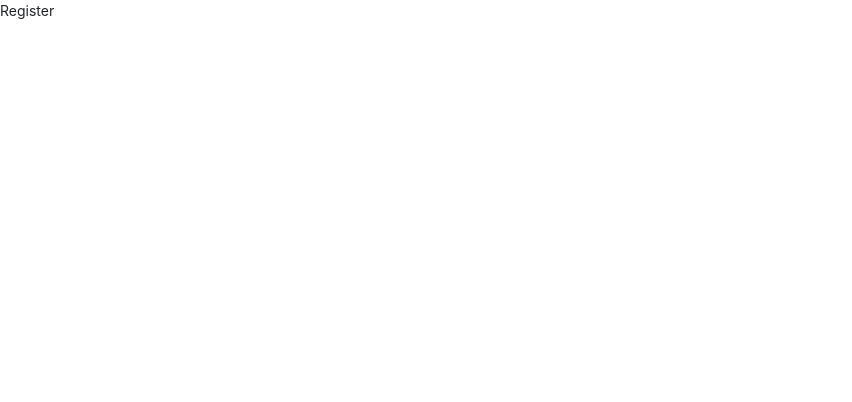
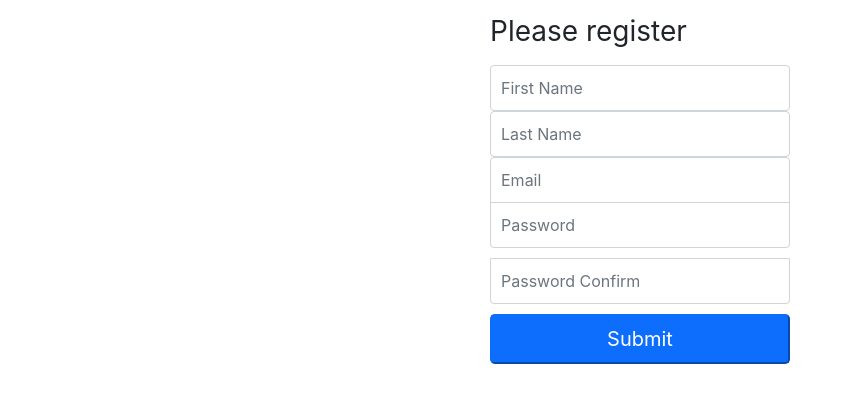
Before and after one commit to rondon23/go-admin, a React (Create React App) app in the folder frontend/react-admin/: page /register in a window 1280 px wide. Shown: the top 402 px of the page, without its empty margins (0-852 px from the left). Built offline with nearby package versions, Linux system fonts and the light colour scheme.

Commit message:
creating login in frontend

```diff
--- a/frontend/react-admin/package.json
+++ b/frontend/react-admin/package.json
@@ -6,11 +6,13 @@
     "@testing-library/jest-dom": "^5.16.5",
     "@testing-library/react": "^13.4.0",
     "@testing-library/user-event": "^13.5.0",
+    "@types/axios": "^0.14.0",
     "@types/jest": "^27.5.2",
     "@types/node": "^16.18.3",
     "@types/react": "^18.0.25",
     "@types/react-dom": "^18.0.9",
     "@types/react-router-dom": "^5.3.3",
+    "axios": "^1.2.0",
     "react": "^18.2.0",
     "react-dom": "^18.2.0",
     "react-router-dom": "^6.4.3",
--- a/frontend/react-admin/src/App.tsx
+++ b/frontend/react-admin/src/App.tsx
@@ -7,6 +7,7 @@
 import { BrowserRouter, Route, Routes } from 'react-router-dom';
 import Users from './pages/Users';
 import Register from './pages/Register';
+import Login from './pages/Login';
 
 function App() {
   return (
@@ -16,6 +17,7 @@
           <Route path={'/'} element={<Dashboard />} />
           <Route path={'/users'} element={<Users />} />
           <Route path={'/register'} element={<Register />} />
+          <Route path={'/login'} element={<Login />} />
         </Routes>
       </BrowserRouter>
     </div>
--- /dev/null
+++ b/frontend/react-admin/src/Login.css
@@ -0,0 +1,30 @@
+.form-signin {
+    width: 100%;
+    max-width: 330px;
+    padding: 15px;
+    margin: auto;
+}
+
+.form-signin .checkbox {
+    font-weight: 400;
+}
+
+.form-signin .form-control {
+    position: relative;
+    box-sizing: border-box;
+    height: auto;
+    padding: 10px;
+    font-size: 16px;
+}
+
+.form-signin input[type="email"]{
+    margin-bottom: -1px;
+    border-bottom-right-radius: 0;
+    border-bottom-left-radius: 0;
+}
+
+.form-signin input[type="password"]{
+    margin-bottom: 10px;
+    border-top-left-radius: 0;
+    border-top-right-radius: 0;
+}
--- /dev/null
+++ b/frontend/react-admin/src/pages/Login.tsx
@@ -0,0 +1,11 @@
+import React from "react";
+
+const Login = () => {
+    return (
+        <div>
+            Login
+        </div>
+    );
+};
+
+export default Login;
--- a/frontend/react-admin/src/pages/Register.tsx
+++ b/frontend/react-admin/src/pages/Register.tsx
@@ -1,11 +1,69 @@
-import React, { Component } from 'react'
+import React, { Component, SyntheticEvent } from 'react'
+import '../Login.css'
+import axios from 'axios';
+import { Navigate } from 'react-router-dom';
 
 class Register extends Component {
+    first_name = '';
+    last_name = '';
+    email = '';
+    password = '';
+    password_confirm = '';
+    state = {
+        redirect: false
+    }
+
+    submit = async (e: SyntheticEvent) => {
+        e.preventDefault();
+
+        await axios.post('http://localhost:8000/api/register', {
+            first_name: this.first_name,
+            last_name: this.last_name,
+            email: this.email,
+            password: this.password,
+            password_confirm: this.password_confirm
+        }).then(res => {
+            console.log(res)
+        });
+
+        this.setState({
+            redirect: true
+        })
+    }
+
     render() {
+        if (this.state.redirect) {
+            return <Navigate to={'/login'} />
+        }
+
         return (
-            <div>
-                Register
-            </div>
+            <main className='form-signin'>
+                <form onSubmit={this.submit}>
+                    <h1 className='h3 mb-3 fw-normal'>Please register</h1>
+
+                    <input className='form-control' placeholder='First Name' required
+                        onChange={e => this.first_name = e.target.value}
+                    />
+
+                    <input className='form-control' placeholder='Last Name' required
+                        onChange={e => this.last_name = e.target.value}
+                    />
+
+                    <input type="email" className='form-control' placeholder='Email' required
+                        onChange={e => this.email = e.target.value}
+                    />
+
+                    <input type="password" className='form-control' placeholder='Password' required
+                        onChange={e => this.password = e.target.value}
+                    />
+
+                    <input type="password" className='form-control' placeholder='Password Confirm' required
+                        onChange={e => this.password_confirm = e.target.value}
+                    />
+
+                    <button className='w-100 btn-lg btn-primary' type='submit'>Submit</button>
+                </form>
+            </main>
         );
     }
 }
```
Also changed, not shown: 1 other file (tests, documents, lock files or other folders).
